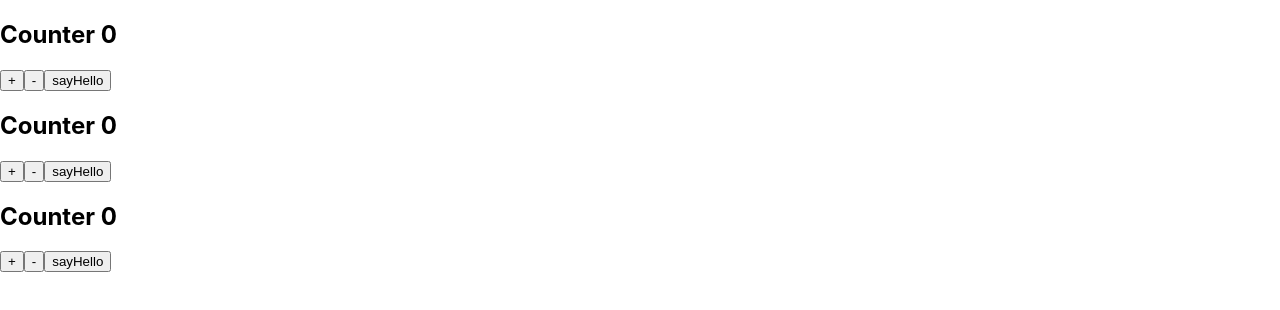
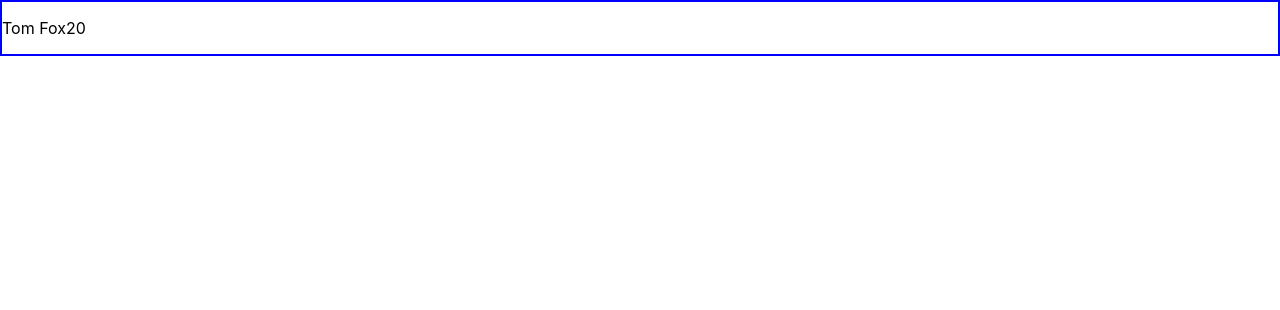
Before and after one commit to pdcourses/learn-react-pd2022, a React (Create React App) app: page / in a window 1280 px wide. Shown: the top 310 px of the page. Built offline with nearby package versions, Linux system fonts and the light colour scheme.

Commit message:
компоненты и булевые константы

```diff
--- a/src/App.js
+++ b/src/App.js
@@ -1,16 +1,24 @@
 import { Component, Fragment } from 'react';
 import './App.css';
-import Counter from './Components/Counter';
+import User from './Components/User';
+
+
 export default class App extends Component{
+  /*
   constructor(props){
     super(props);
-  }
+    this.state = {
+      currentUser: {
+        name: "Joth Smith",
+        email: "john@gmail.com",
+        imgSrc: '#',
+      },
+    }
+  }*/
   render(){
     return(
       <>
-        <Counter step={2}/>
-        <Counter step={5}/>
-        <Counter step={10}/>
+        <User />
       </>
     )
   }
--- /dev/null
+++ b/src/Components/User/User.module.css
@@ -0,0 +1,3 @@
+.selected{
+    background-color: yellow;
+}
--- /dev/null
+++ b/src/Components/User/index.jsx
@@ -0,0 +1,40 @@
+import { findByLabelText } from '@testing-library/react';
+import React, { Component } from 'react'
+import styles from './User.module.css';
+
+export default class User extends Component {
+  constructor(props) {
+    super(props)
+
+    this.state = {
+       name: 'Tom',
+       surname: 'Fox',
+       age: 20,
+       isSelected: false,
+    };
+  }
+  select = () => {
+    const {isSelected} = this.state;
+    this.setState({isSelected: !isSelected});
+  }
+  render() {
+    const {name, surname, age, isSelected} = this.state;
+    const userSelectStyle = isSelected ? styles.selected : null;
+    /*
+    let userSelectStyle;
+    if(isSelected == true){
+        userSelectStyle=styles.selected;
+    } else{userSelectStyle = null;}*/
+    const userStyle = {display: 'flex', flexDirection: 'row', border: '2px solid blue'};
+    return (
+        <article
+        style={userStyle}
+        className={userSelectStyle}
+        onClick={this.select}>
+        <p>{name} {surname}</p>
+        <p>{age}</p>
+        </article>
+
+    )
+  }
+}
```
Also changed, not shown: src/Components/Card/index.jsx (added, +17 -0 lines).
